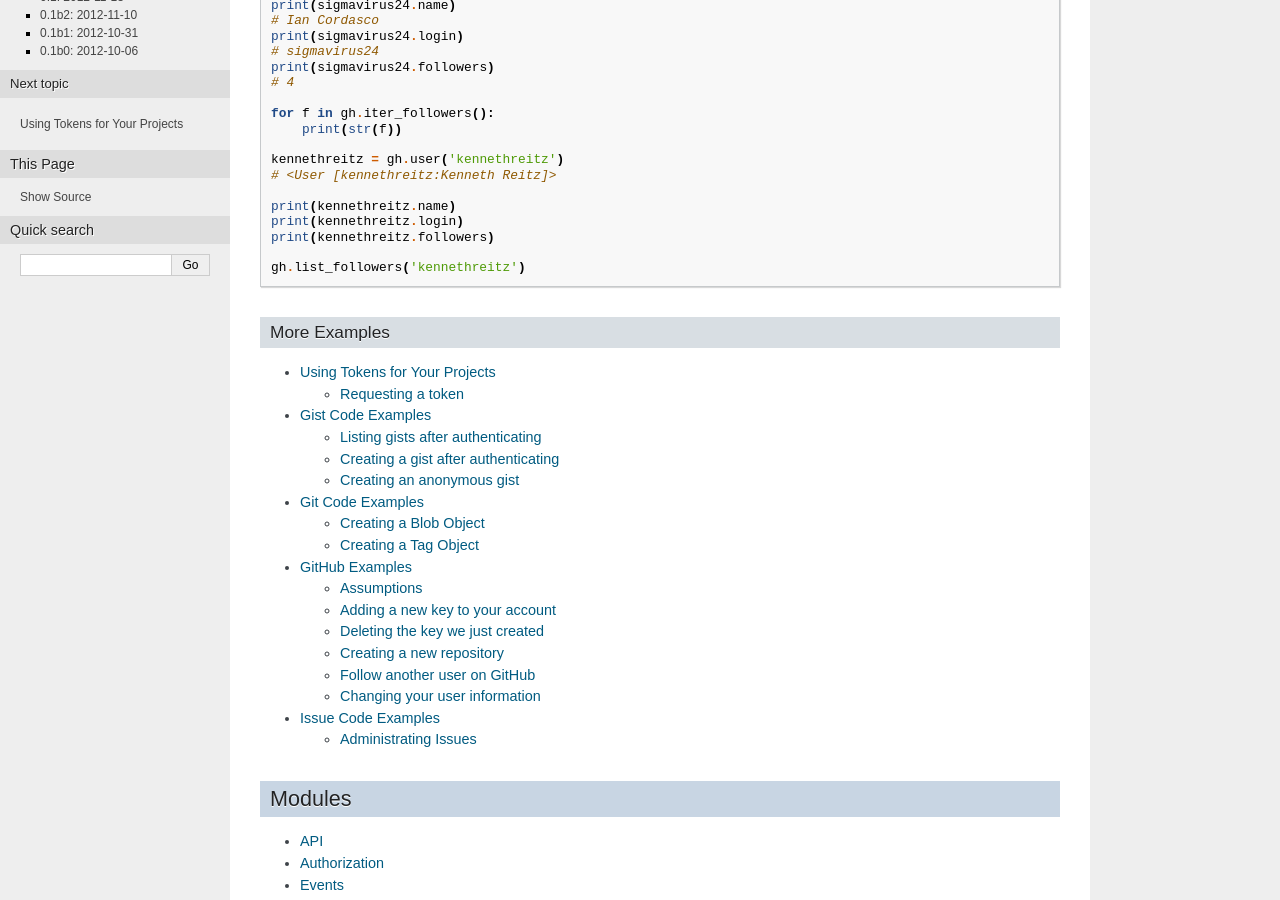
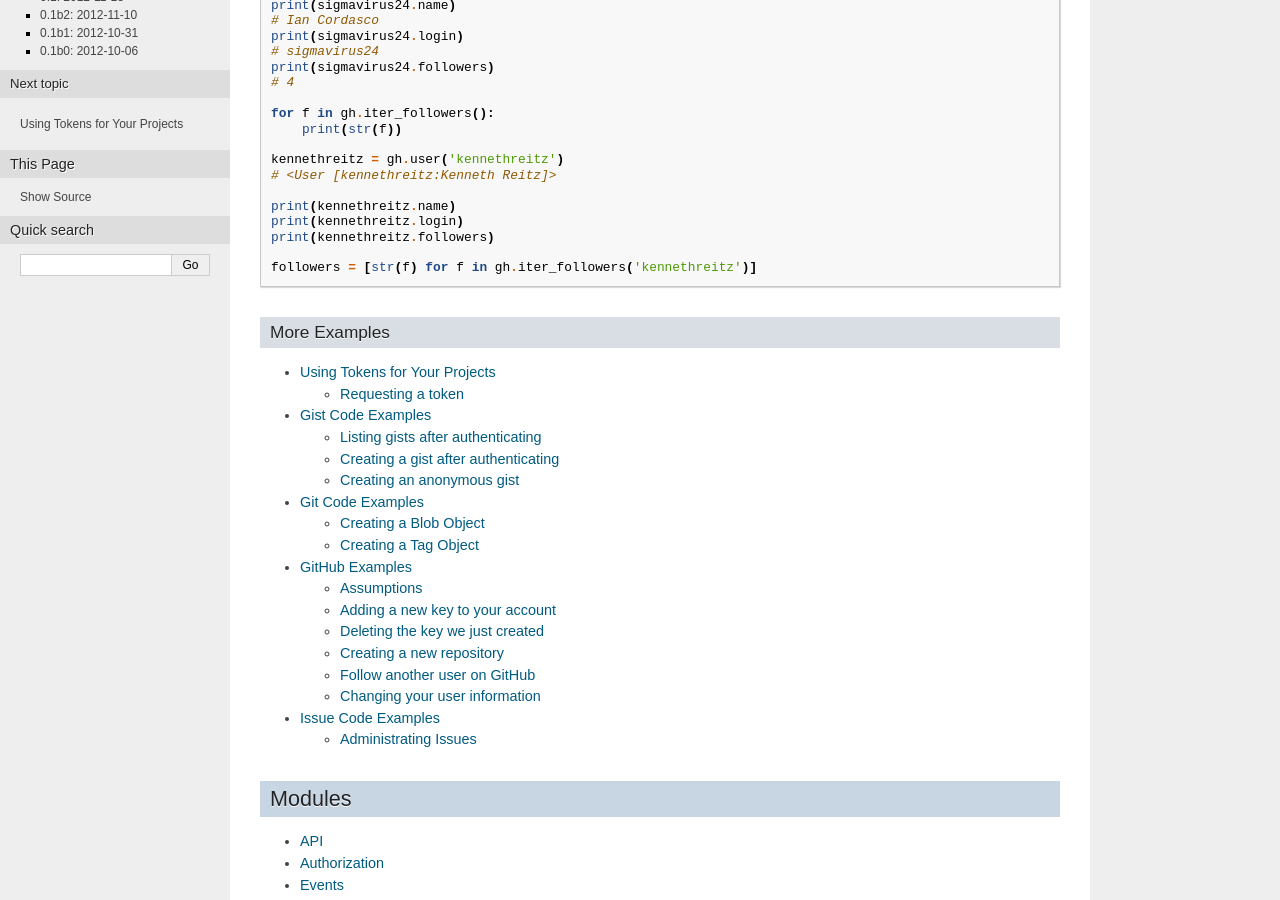
Before and after one commit to sigmavirus24/github3.py, a Sphinx documentation site: the page built from docs/index.rst, in a window 1280 px wide and 900 px high, scrolled down 426 px. Built offline with Sphinx 7.4.7, drawn with Linux system fonts in a browser that asks for light colours.

Commit message:
Remove references to all `list_*` methods in docs

```diff
--- a/docs/examples/gist.rst
+++ b/docs/examples/gist.rst
@@ -14,7 +14,7 @@ Listing gists after authenticating
     from github3 import login
 
     gh = login(username, password)
-    gists = gh.list_gists()
+    gists = [g for g in gh.iter_gists()]
 
 Creating a gist after authenticating
 ------------------------------------
@@ -47,7 +47,7 @@ Creating an anonymous gist
             }
         }
     gist = create_gist('Answer this to cross the bridge', files, public=False)
-    gist.list_comments()
+    comments = [c for c in gist.iter_comments()]
     # []
     comment = gist.create_comment('Bogus. This will not work.')
     # Which of course it didn't, because you're not logged in
--- a/docs/examples/github.rst
+++ b/docs/examples/github.rst
@@ -137,10 +137,10 @@ I'm cheating here and using most of the follow functions in one example
     if g.is_subscribed(sigma, todopy):
         g.unsubscribe(sigma, todopy)
 
-    for follower in g.list_followers():
+    for follower in g.iter_followers():
         print("{0} is following me.".format(follower.login))
 
-    for followee in g.list_following():
+    for followee in g.iter_following():
         print("I am following {0}.".format(followee.login))
 
     if g.is_following(sigma):
--- a/docs/index.rst
+++ b/docs/index.rst
@@ -36,8 +36,7 @@ Let's get information about a user::
     print(kennethreitz.login)
     print(kennethreitz.followers)
 
-    gh.list_followers('kennethreitz')
-
+    followers = [str(f) for f in gh.iter_followers('kennethreitz')]
 
 More Examples
 ~~~~~~~~~~~~~
```
